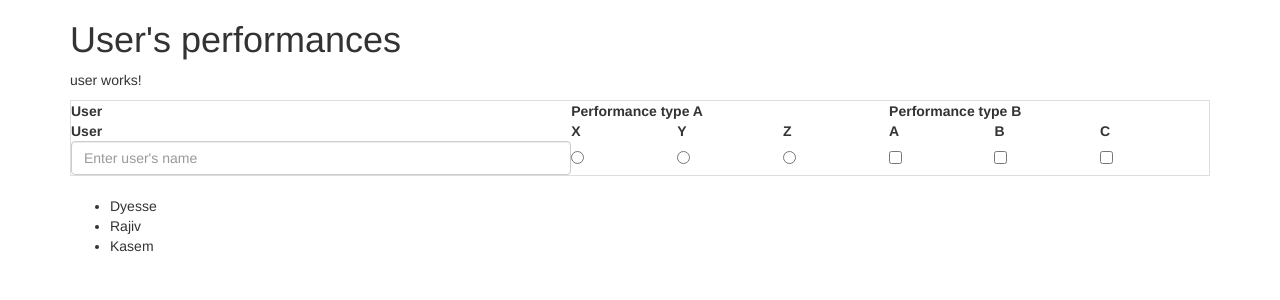
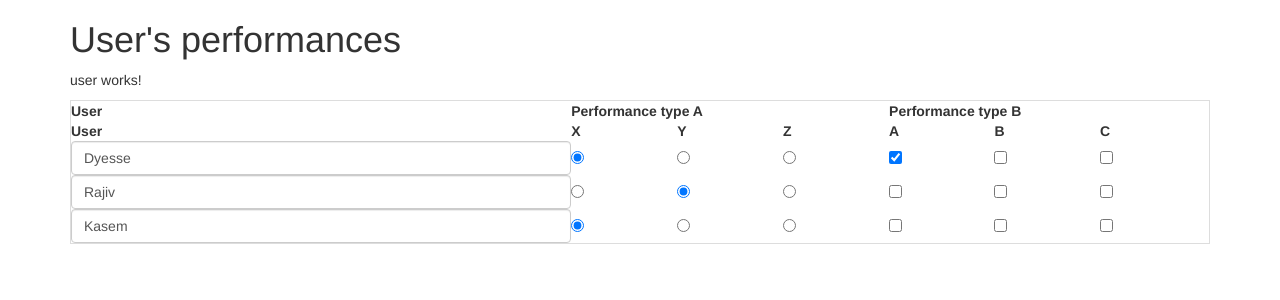
Before and after one commit to dyesseyumba/user-performance, an Angular app: page / in a window 1280 px wide. Shown: the top 300 px of the page. Built offline with nearby package versions, Linux system fonts and the light colour scheme.

Commit message:
Now we can load components.

```diff
--- a/src/app/user/user.component.html
+++ b/src/app/user/user.component.html
@@ -17,20 +17,14 @@
         <th>B</th>
         <th>C</th>
       </tr>
-      <tr>
-        <td><input type="text" class="form-control" id="exampleInputEmail1" placeholder="Enter user's name"></td>
-        <td><input type="radio" name="performanceA" value="x"></td>
-        <td><input type="radio" name="performanceA" value="y"></td>
-        <td><input type="radio" name="performanceA" value="z"></td>
-        <td><input type="checkbox" value="a"></td>
-        <td><input type="checkbox" value="b"></td>
-        <td><input type="checkbox" value="c"></td>
+      <tr *ngFor="let user of users$ | async">
+        <td><input type="text" class="form-control" [value]="user.user.name" placeholder="Enter user's name"></td>
+        <td><input type="radio" name="performanceA+{{user.user.name}}" value="x" [checked]="user.perdormanceA[0].name === '1'"></td>
+        <td><input type="radio" name="performanceA+{{user.user.name}}" value="y" [checked]="user.perdormanceA[1].name === '1'"></td>
+        <td><input type="radio" name="performanceA+{{user.user.name}}" value="z" [checked]="user.perdormanceA[2].name === '1'"></td>
+        <td><input type="checkbox" value="a" [checked]="user.perdormanceB[0].name === '1'"></td>
+        <td><input type="checkbox" value="b" [checked]="user.perdormanceB[1].name === '1'"></td>
+        <td><input type="checkbox" value="c" [checked]="user.perdormanceB[2].name === '1'"></td>
       </tr>
     </table>
   </div>
-
-  <ul>
-      <li *ngFor="let user of users$ | async">
-          {{ user.user.name }}
-      </li>
-  </ul>
--- a/src/assets/user.json
+++ b/src/assets/user.json
@@ -11,7 +11,7 @@
     "id": "2",
     "name": "Rajiv"
   },
-  "perdormanceA":[{"id":"x","name":"1"},{"id":"y","name":"0"},{"id":"z","name":"0"}],
+  "perdormanceA":[{"id":"x","name":"0"},{"id":"y","name":"1"},{"id":"z","name":"0"}],
   "perdormanceB":[{"id":"a","name":"0"},{"id":"b","name":"0"},{"id":"c","name":"0"}]
 },
 {
```
